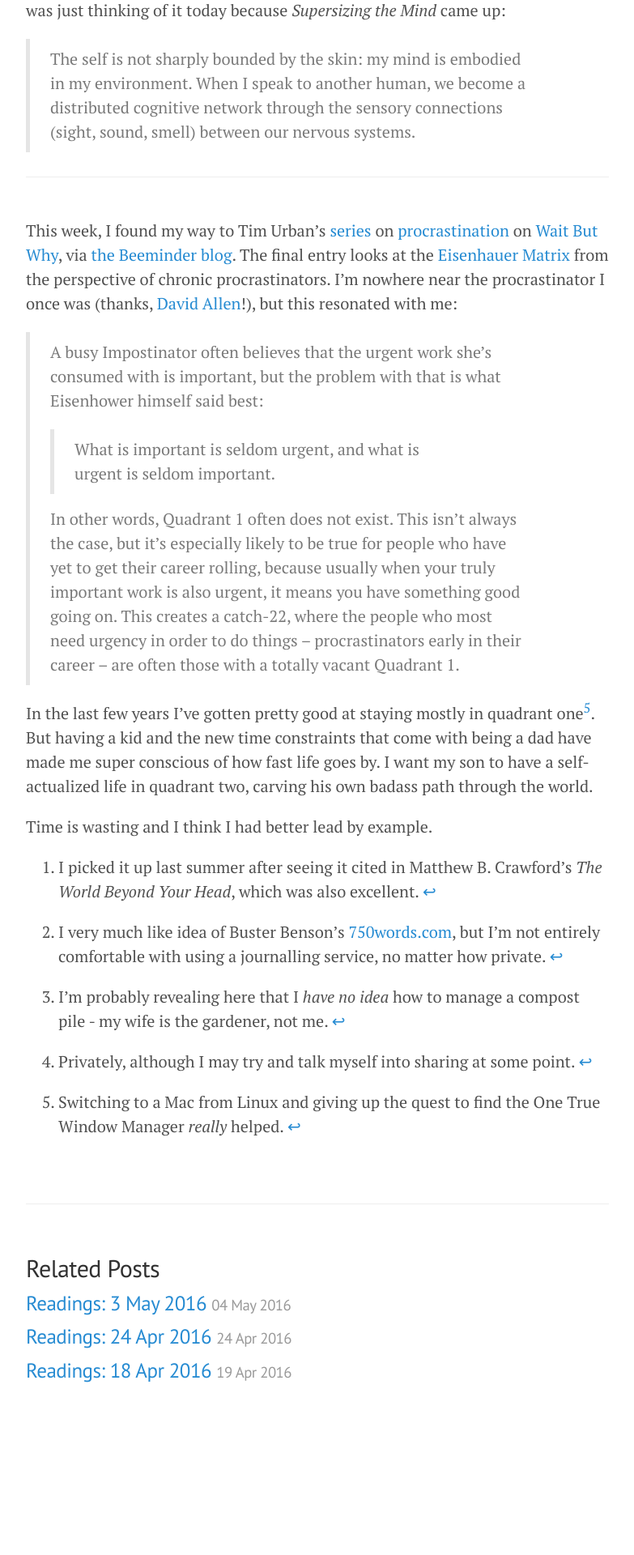
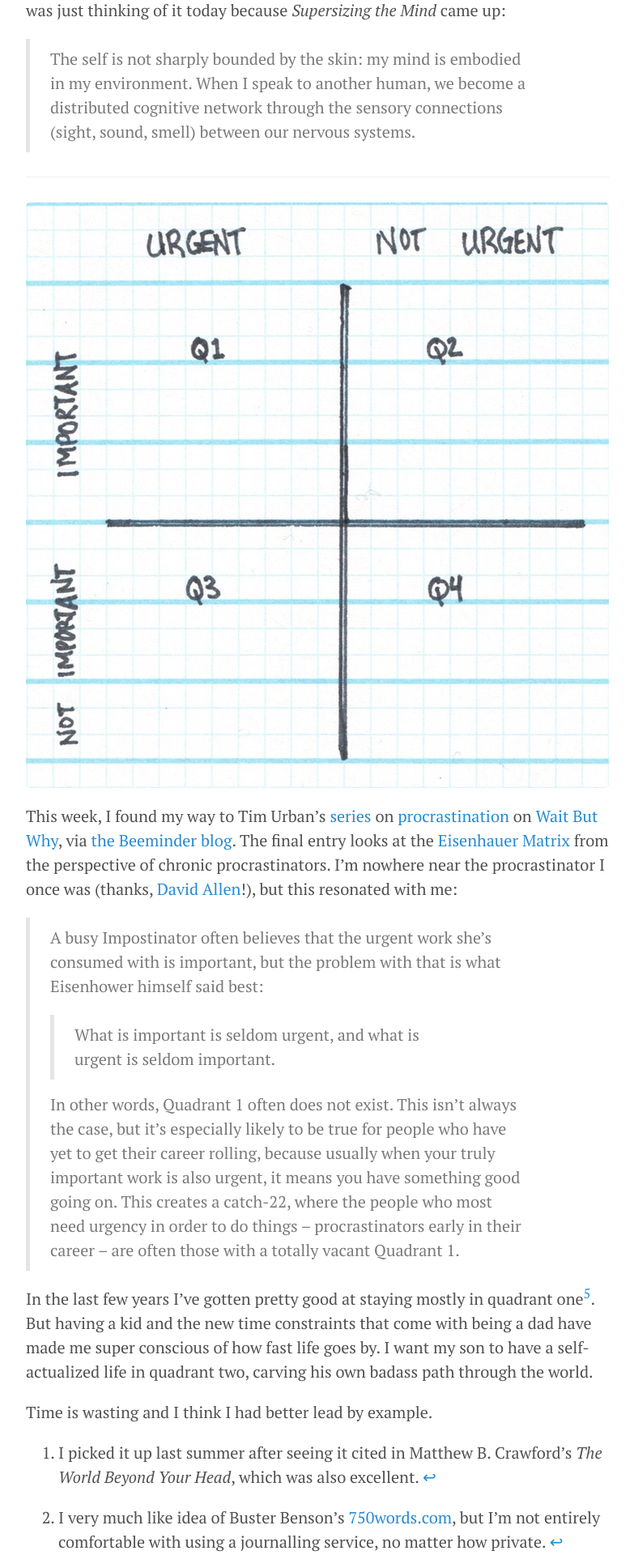
Before and after one commit to dehowell/dehowell.github.io, a Jekyll site: the page built from _posts/2016-03-12-readings.md, in a window 1280 px wide. Shown: the part 1337-3257 px from the top of the page at 81% size, without its empty margins (248-1031 px from the left). Built offline with Jekyll 4.4.1, drawn with Linux system fonts in a browser that asks for light colours; comment, search, counter and statistics services are not loaded; before the commit the page ends 3105 px from its top, so only the background shows below that.

Commit message:
Fix image link

```diff
--- a/_posts/2016-03-12-readings.md
+++ b/_posts/2016-03-12-readings.md
@@ -23,7 +23,7 @@
 ----
 
 
-![](img/2016/03/eisenhauer.jpg)
+![](/img/2016/03/eisenhauer.jpg)
 
 This week, I found my way to Tim Urban's [series](http://waitbutwhy.com/2013/10/why-procrastinators-procrastinate.html) on [procrastination](http://waitbutwhy.com/2013/11/how-to-beat-procrastination.html) on [Wait But Why](http://waitbutwhy.com/2015/03/procrastination-matrix.html), via [the Beeminder blog](http://blog.beeminder.com/fearofbees/ "Monkeys Are Afraid of Bees"). The final entry looks at the [Eisenhauer Matrix](https://en.wikipedia.org/wiki/Time_management#The_Eisenhower_Method) from the perspective of chronic procrastinators. I'm nowhere near the procrastinator I once was (thanks, [David Allen](http://gettingthingsdone.com)!), but this resonated with me:
 
```
